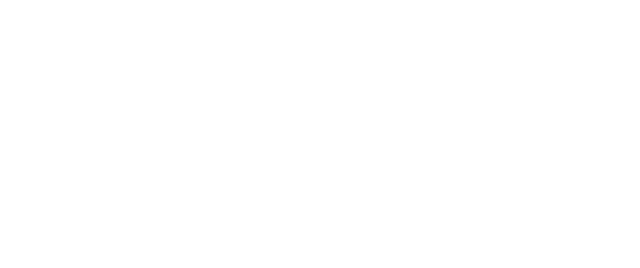
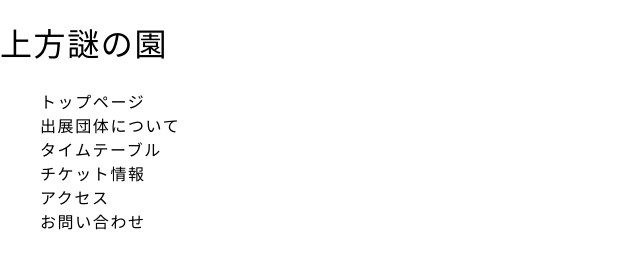
Before and after one commit to tomato3223/nazonosono, a plain HTML site: page docs/about.html in a window 1280 px wide. Shown: the whole page, without its empty margins (0-640 px from the left). Drawn offline with nearby package versions, Linux system fonts and the light colour scheme.

Commit message:
ヘッダー作成

```diff
--- a/docs/about.html
+++ b/docs/about.html
@@ -30,7 +30,17 @@
   </head>
   <body class="about">
     <!-- ##### ヘッダー #####-->
-    <header class="header"></header>
+    <header class="header">
+      <h1 class="headerSiteName ttl--1"><a href="index.html">上方謎の園</a></h1>
+      <ul class="headerMenu">
+        <li><a href="index.html">トップページ</a></li>
+        <li><a href="about.html">出展団体について</a></li>
+        <li><a href="timetable.html">タイムテーブル</a></li>
+        <li><a href="ticket.html">チケット情報</a></li>
+        <li><a href="access.html">アクセス</a></li>
+        <li><a href="contact.html">お問い合わせ</a></li>
+      </ul>
+    </header>
     <!-- ##### メイン #####-->
     <main class="about__main">
     </main>
```
Also changed, not shown: docs/access.html (+11 -1 lines), docs/contact.html (+11 -1 lines), docs/index.html (+11 -1 lines), docs/ticket.html (+11 -1 lines), docs/timetable.html (+11 -1 lines), 1 other file.
